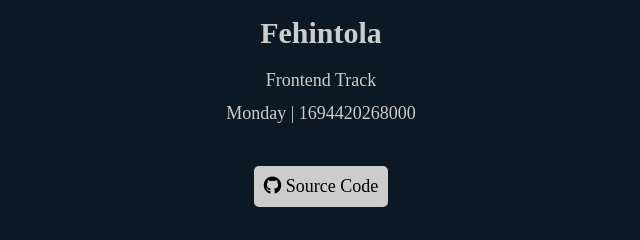
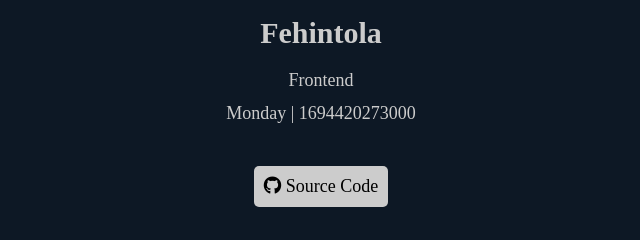
Before and after one commit to f3hint0la/hng-frontend-task1, a plain HTML site: page index.html in a window 1280 px wide. Shown: the part 413-653 px from the top of the page, 319-959 px from the left. Drawn offline with Linux system fonts and the light colour scheme.

Commit message:
fix: adjusted

```diff
--- a/index.html
+++ b/index.html
@@ -30,7 +30,7 @@
 
         <div class="cardInfo">
           <h2 data-testid="slackUserName">Fehintola</h2>
-          <p data-testid="myTrack">Frontend Track</p>
+          <p data-testid="myTrack">Frontend</p>
 
           <p class="dateTime">
             <span class="currentDayOfTheWeek" data-testid="currentDayOfTheWeek">
--- a/script.js
+++ b/script.js
@@ -1,4 +1,4 @@
-function updateDateAndTime() {
+function displayDateAndTime() {
   const date = new Date();
 
   const days = [
@@ -22,4 +22,8 @@ function updateDateAndTime() {
   utcTimeElm.innerHTML = utcTime;
 }
 
+function updateDateAndTime() {
+  setInterval(displayDateAndTime, 100);
+}
+
 updateDateAndTime();
```
